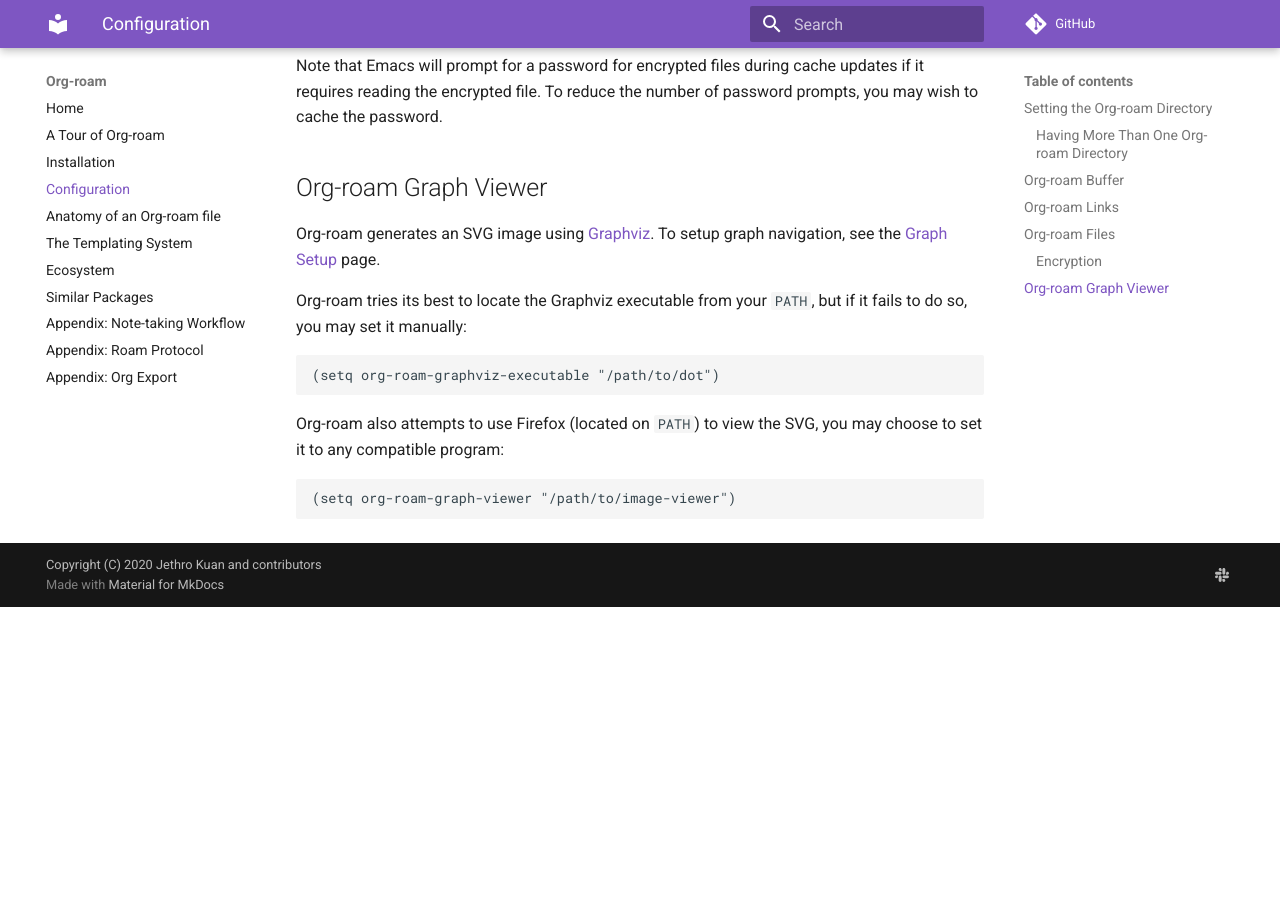
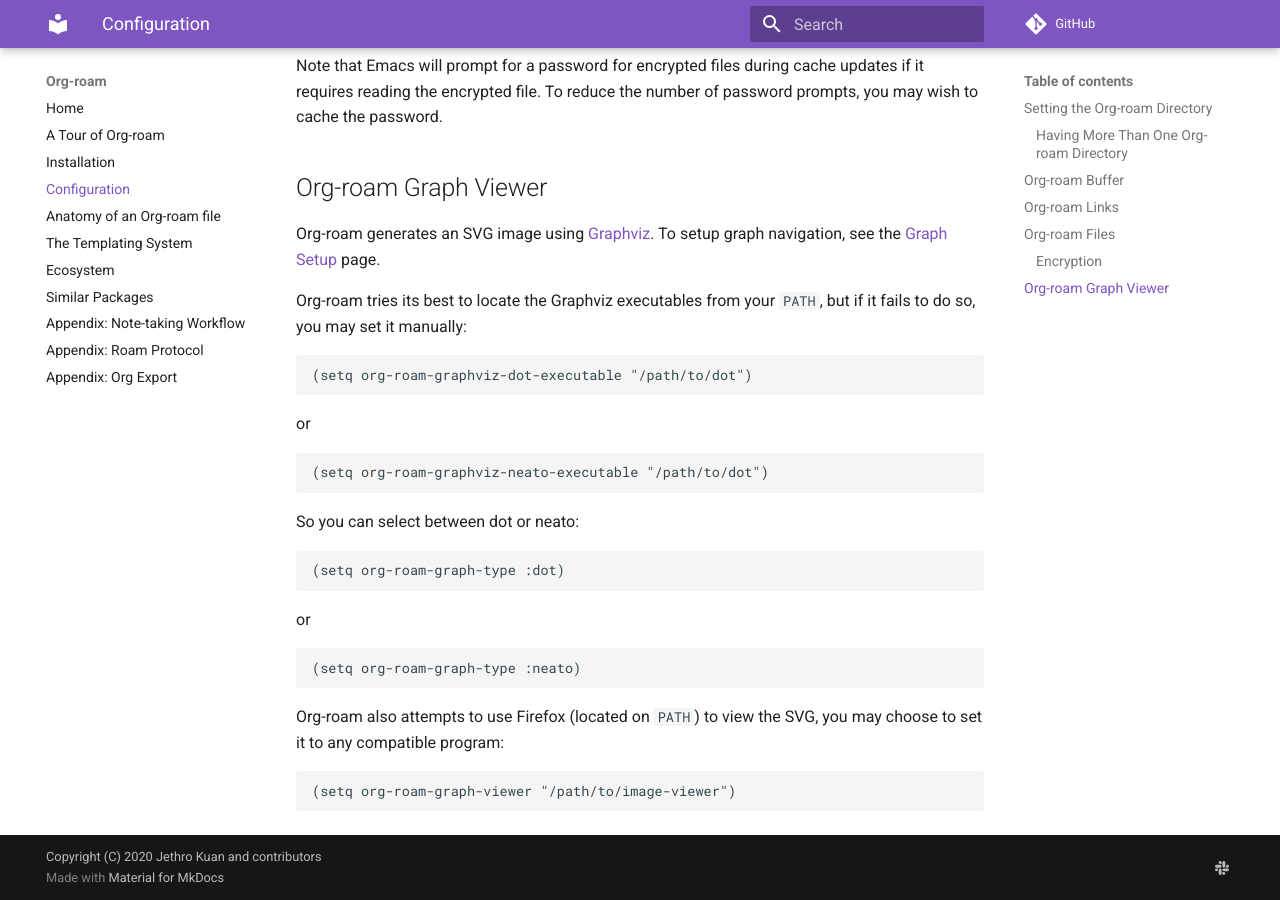
Before and after one commit to org-roam/org-roam, an MkDocs documentation site: the page built from doc/configuration.md, in a window 1280 px wide and 900 px high, scrolled down 1824 px. Built offline with MkDocs 1.6.1 and Material for MkDocs 9.7.7, drawn with Linux system fonts in a browser that asks for light colours; comment, search, counter and statistics services are not loaded; before the commit the page ends 2431 px from its top, so only the background shows below that.

Commit message:
Added support for neato
neato graphs are more dense than dot graphs. It helps when there
are a lot of nodes horizontally.

````diff
--- a/doc/configuration.md
+++ b/doc/configuration.md
@@ -94,11 +94,29 @@ Org-roam generates an SVG image using
 [Graphviz](https://graphviz.org/). To setup graph navigation, see the
 [Graph Setup](graph_setup.md) page.
 
-Org-roam tries its best to locate the Graphviz executable from your
+Org-roam tries its best to locate the Graphviz executables from your
 `PATH`, but if it fails to do so, you may set it manually:
 
 ```
-(setq org-roam-graphviz-executable "/path/to/dot")
+(setq org-roam-graphviz-dot-executable "/path/to/dot")
+```
+
+or
+
+```
+(setq org-roam-graphviz-neato-executable "/path/to/dot")
+```
+
+So you can select between dot or neato:
+
+```
+(setq org-roam-graph-type :dot)
+```
+
+or
+
+```
+(setq org-roam-graph-type :neato)
 ```
 
 Org-roam also attempts to use Firefox (located on `PATH`) to view the
````
Also changed, not shown: 1 other file.
